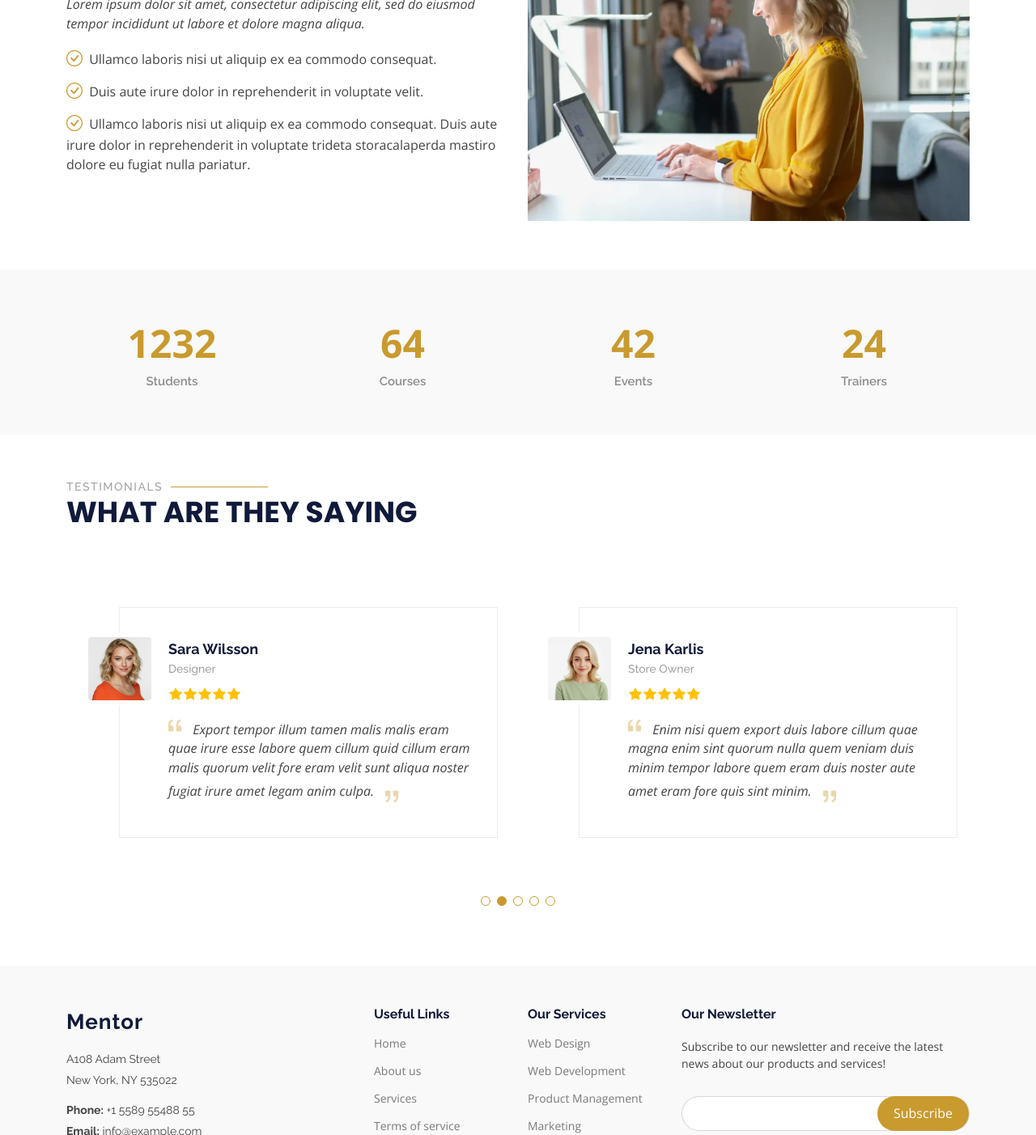
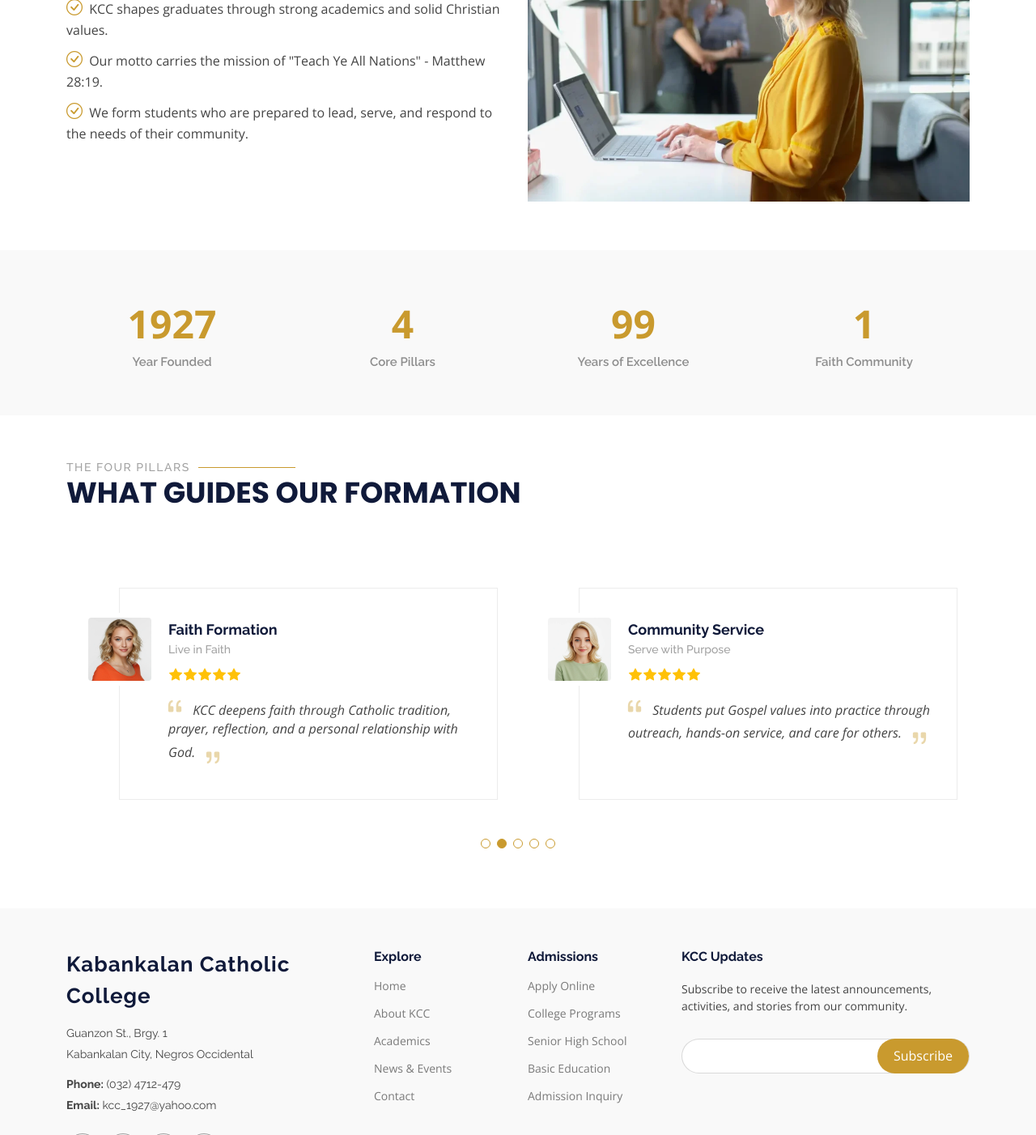
Before and after one commit to johnkeneth-buatista/bautista-project-2, a plain HTML site: page about.html in a window 1280 px wide. Shown: the part 592-1994 px from the top of the page at 81% size. Drawn offline with nearby package versions, Linux system fonts and the light colour scheme.

Commit message:
changing info in about.html

```diff
--- a/about.html
+++ b/about.html
@@ -4,9 +4,9 @@
 <head>
   <meta charset="utf-8">
   <meta content="width=device-width, initial-scale=1.0" name="viewport">
-  <title>About - Mentor Bootstrap Template</title>
-  <meta name="description" content="">
-  <meta name="keywords" content="">
+  <title>About KCC - Kabankalan Catholic College, Inc.</title>
+  <meta name="description" content="Learn about Kabankalan Catholic College, its history, mission, and four pillars of formation.">
+  <meta name="keywords" content="About KCC, Kabankalan Catholic College, Catholic education, Kabankalan City">
 
   <!-- Favicons -->
   <link href="assets/img/favicon.png" rel="icon">
@@ -42,42 +42,30 @@
     <div class="container-fluid container-xl position-relative d-flex align-items-center">
 
       <a href="index.html" class="logo d-flex align-items-center me-auto">
-        <!-- Uncomment the line below if you also wish to use an image logo -->
-        <!-- <img src="assets/img/logo.webp" alt=""> -->
-        <h1 class="sitename">Mentor</h1>
+        <img src="assets/img/logo.webp" alt="Kabankalan Catholic College logo">
+        <h1 class="sitename">KCC</h1>
       </a>
 
       <nav id="navmenu" class="navmenu">
         <ul>
-          <li><a href="index.html">Home<br></a></li>
+          <li><a href="index.html">Home</a></li>
           <li><a href="about.html" class="active">About</a></li>
-          <li><a href="courses.html">Courses</a></li>
-          <li><a href="trainers.html">Trainers</a></li>
-          <li><a href="events.html">Events</a></li>
-          <li><a href="pricing.html">Pricing</a></li>
-          <li class="dropdown"><a href="#"><span>Dropdown</span> <i class="bi bi-chevron-down toggle-dropdown"></i></a>
+          <li class="dropdown"><a href="#"><span>Academics</span> <i class="bi bi-chevron-down toggle-dropdown"></i></a>
             <ul>
-              <li><a href="#">Dropdown 1</a></li>
-              <li class="dropdown"><a href="#"><span>Deep Dropdown</span> <i class="bi bi-chevron-down toggle-dropdown"></i></a>
-                <ul>
-                  <li><a href="#">Deep Dropdown 1</a></li>
-                  <li><a href="#">Deep Dropdown 2</a></li>
-                  <li><a href="#">Deep Dropdown 3</a></li>
-                  <li><a href="#">Deep Dropdown 4</a></li>
-                  <li><a href="#">Deep Dropdown 5</a></li>
-                </ul>
-              </li>
-              <li><a href="#">Dropdown 2</a></li>
-              <li><a href="#">Dropdown 3</a></li>
-              <li><a href="#">Dropdown 4</a></li>
+              <li><a href="courses.html">College Programs</a></li>
+              <li><a href="courses.html">Senior High School</a></li>
+              <li><a href="courses.html">Basic Education</a></li>
             </ul>
           </li>
+          <li><a href="events.html">News</a></li>
+          <li><a href="pricing.html">Admissions</a></li>
+          <li><a href="trainers.html">Campus Life</a></li>
           <li><a href="contact.html">Contact</a></li>
         </ul>
         <i class="mobile-nav-toggle d-xl-none bi bi-list"></i>
       </nav>
 
-      <a class="btn-getstarted" href="courses.html">Get Started</a>
+      <a class="btn-getstarted" href="https://kcc.wela.ph" target="_blank" rel="noopener">Enroll Now</a>
 
     </div>
   </header>
@@ -90,8 +78,8 @@
         <div class="container">
           <div class="row d-flex justify-content-center text-center">
             <div class="col-lg-8">
-              <h1>About Us<br></h1>
-              <p class="mb-0">Odio et unde deleniti. Deserunt numquam exercitationem. Officiis quo odio sint voluptas consequatur ut a odio voluptatem. Sit dolorum debitis veritatis natus dolores. Quasi ratione sint. Sit quaerat ipsum dolorem.</p>
+              <h1>About KCC</h1>
+              <p class="mb-0">A Christ-centered learning community committed to faith, academic excellence, holistic formation, and service since 1927.</p>
             </div>
           </div>
         </div>
@@ -118,15 +106,14 @@
           </div>
 
           <div class="col-lg-6 order-2 order-lg-1 content" data-aos="fade-up" data-aos-delay="200">
-            <h3>Voluptatem dignissimos provident quasi corporis</h3>
+            <h3>A Legacy of Faith and Education</h3>
             <p class="fst-italic">
-              Lorem ipsum dolor sit amet, consectetur adipiscing elit, sed do eiusmod tempor incididunt ut labore et dolore
-              magna aliqua.
+              Founded in 1927, Kabankalan Catholic College has served Kabankalan City and Negros Occidental as a home for Catholic education.
             </p>
             <ul>
-              <li><i class="bi bi-check-circle"></i> <span>Ullamco laboris nisi ut aliquip ex ea commodo consequat.</span></li>
-              <li><i class="bi bi-check-circle"></i> <span>Duis aute irure dolor in reprehenderit in voluptate velit.</span></li>
-              <li><i class="bi bi-check-circle"></i> <span>Ullamco laboris nisi ut aliquip ex ea commodo consequat. Duis aute irure dolor in reprehenderit in voluptate trideta storacalaperda mastiro dolore eu fugiat nulla pariatur.</span></li>
+              <li><i class="bi bi-check-circle"></i> <span>KCC shapes graduates through strong academics and solid Christian values.</span></li>
+              <li><i class="bi bi-check-circle"></i> <span>Our motto carries the mission of "Teach Ye All Nations" - Matthew 28:19.</span></li>
+              <li><i class="bi bi-check-circle"></i> <span>We form students who are prepared to lead, serve, and respond to the needs of their community.</span></li>
             </ul>
           </div>
 
@@ -145,29 +132,29 @@
 
           <div class="col-lg-3 col-md-6">
             <div class="stats-item text-center w-100 h-100">
-              <span data-purecounter-start="0" data-purecounter-end="1232" data-purecounter-duration="1" class="purecounter"></span>
-              <p>Students</p>
+              <span data-purecounter-start="0" data-purecounter-end="1927" data-purecounter-duration="1" class="purecounter"></span>
+              <p>Year Founded</p>
             </div>
           </div><!-- End Stats Item -->
 
           <div class="col-lg-3 col-md-6">
             <div class="stats-item text-center w-100 h-100">
-              <span data-purecounter-start="0" data-purecounter-end="64" data-purecounter-duration="1" class="purecounter"></span>
-              <p>Courses</p>
+              <span data-purecounter-start="0" data-purecounter-end="4" data-purecounter-duration="1" class="purecounter"></span>
+              <p>Core Pillars</p>
             </div>
           </div><!-- End Stats Item -->
 
           <div class="col-lg-3 col-md-6">
             <div class="stats-item text-center w-100 h-100">
-              <span data-purecounter-start="0" data-purecounter-end="42" data-purecounter-duration="1" class="purecounter"></span>
-              <p>Events</p>
+              <span data-purecounter-start="0" data-purecounter-end="99" data-purecounter-duration="1" class="purecounter"></span>
+              <p>Years of Excellence</p>
             </div>
           </div><!-- End Stats Item -->
 
           <div class="col-lg-3 col-md-6">
             <div class="stats-item text-center w-100 h-100">
-              <span data-purecounter-start="0" data-purecounter-end="24" data-purecounter-duration="1" class="purecounter"></span>
-              <p>Trainers</p>
+              <span data-purecounter-start="0" data-purecounter-end="1" data-purecounter-duration="1" class="purecounter"></span>
+              <p>Faith Community</p>
             </div>
           </div><!-- End Stats Item -->
 
@@ -182,8 +169,8 @@
 
       <!-- Section Title -->
       <div class="container section-title" data-aos="fade-up">
-        <h2>Testimonials</h2>
-        <p>What are they saying</p>
+        <h2>The Four Pillars</h2>
+        <p>What guides our formation</p>
       </div><!-- End Section Title -->
 
       <div class="container" data-aos="fade-up" data-aos-delay="100">
@@ -220,14 +207,14 @@
               <div class="testimonial-wrap">
                 <div class="testimonial-item">
                   <img src="assets/img/person/person-m-9.webp" class="testimonial-img" alt="">
-                  <h3>Saul Goodman</h3>
-                  <h4>Ceo &amp; Founder</h4>
+                  <h3>Academic Excellence</h3>
+                  <h4>Think Critically</h4>
                   <div class="stars">
                     <i class="bi bi-star-fill"></i><i class="bi bi-star-fill"></i><i class="bi bi-star-fill"></i><i class="bi bi-star-fill"></i><i class="bi bi-star-fill"></i>
                   </div>
                   <p>
                     <i class="bi bi-quote quote-icon-left"></i>
-                    <span>Proin iaculis purus consequat sem cure digni ssim donec porttitora entum suscipit rhoncus. Accusantium quam, ultricies eget id, aliquam eget nibh et. Maecen aliquam, risus at semper.</span>
+                    <span>Rigorous learning challenges students to develop curiosity, discipline, and a genuine love for knowledge.</span>
                     <i class="bi bi-quote quote-icon-right"></i>
                   </p>
                 </div>
@@ -238,14 +225,14 @@
               <div class="testimonial-wrap">
                 <div class="testimonial-item">
                   <img src="assets/img/person/person-f-5.webp" class="testimonial-img" alt="">
-                  <h3>Sara Wilsson</h3>
-                  <h4>Designer</h4>
+                  <h3>Faith Formation</h3>
+                  <h4>Live in Faith</h4>
                   <div class="stars">
                     <i class="bi bi-star-fill"></i><i class="bi bi-star-fill"></i><i class="bi bi-star-fill"></i><i class="bi bi-star-fill"></i><i class="bi bi-star-fill"></i>
                   </div>
                   <p>
                     <i class="bi bi-quote quote-icon-left"></i>
-                    <span>Export tempor illum tamen malis malis eram quae irure esse labore quem cillum quid cillum eram malis quorum velit fore eram velit sunt aliqua noster fugiat irure amet legam anim culpa.</span>
+                    <span>KCC deepens faith through Catholic tradition, prayer, reflection, and a personal relationship with God.</span>
                     <i class="bi bi-quote quote-icon-right"></i>
                   </p>
                 </div>
@@ -256,14 +243,14 @@
               <div class="testimonial-wrap">
                 <div class="testimonial-item">
                   <img src="assets/img/person/person-f-12.webp" class="testimonial-img" alt="">
-                  <h3>Jena Karlis</h3>
-                  <h4>Store Owner</h4>
+                  <h3>Community Service</h3>
+                  <h4>Serve with Purpose</h4>
                   <div class="stars">
                     <i class="bi bi-star-fill"></i><i class="bi bi-star-fill"></i><i class="bi bi-star-fill"></i><i class="bi bi-star-fill"></i><i class="bi bi-star-fill"></i>
                   </div>
                   <p>
                     <i class="bi bi-quote quote-icon-left"></i>
-                    <span>Enim nisi quem export duis labore cillum quae magna enim sint quorum nulla quem veniam duis minim tempor labore quem eram duis noster aute amet eram fore quis sint minim.</span>
+                    <span>Students put Gospel values into practice through outreach, hands-on service, and care for others.</span>
                     <i class="bi bi-quote quote-icon-right"></i>
                   </p>
                 </div>
@@ -274,14 +261,14 @@
               <div class="testimonial-wrap">
                 <div class="testimonial-item">
                   <img src="assets/img/person/person-m-12.webp" class="testimonial-img" alt="">
-                  <h3>Matt Brandon</h3>
-                  <h4>Freelancer</h4>
+                  <h3>Holistic Development</h3>
+                  <h4>Grow in Character</h4>
                   <div class="stars">
                     <i class="bi bi-star-fill"></i><i class="bi bi-star-fill"></i><i class="bi bi-star-fill"></i><i class="bi bi-star-fill"></i><i class="bi bi-star-fill"></i>
                   </div>
                   <p>
                     <i class="bi bi-quote quote-icon-left"></i>
-                    <span>Fugiat enim eram quae cillum dolore dolor amet nulla culpa multos export minim fugiat minim velit minim dolor enim duis veniam ipsum anim magna sunt elit fore quem dolore labore illum veniam.</span>
+                    <span>Education at KCC nurtures the mind, heart, body, and spirit to prepare students for meaningful lives.</span>
                     <i class="bi bi-quote quote-icon-right"></i>
                   </p>
                 </div>
@@ -292,14 +279,14 @@
               <div class="testimonial-wrap">
                 <div class="testimonial-item">
                   <img src="assets/img/person/person-m-13.webp" class="testimonial-img" alt="">
-                  <h3>John Larson</h3>
-                  <h4>Entrepreneur</h4>
+                  <h3>Christian Leadership</h3>
+                  <h4>Lead with Values</h4>
                   <div class="stars">
                     <i class="bi bi-star-fill"></i><i class="bi bi-star-fill"></i><i class="bi bi-star-fill"></i><i class="bi bi-star-fill"></i><i class="bi bi-star-fill"></i>
                   </div>
                   <p>
                     <i class="bi bi-quote quote-icon-left"></i>
-                    <span>Quis quorum aliqua sint quem legam fore sunt eram irure aliqua veniam tempor noster veniam enim culpa labore duis sunt culpa nulla illum cillum fugiat legam esse veniam culpa fore nisi cillum quid.</span>
+                    <span>KCC forms confident graduates who lead responsibly, respect others, and work for the common good.</span>
                     <i class="bi bi-quote quote-icon-right"></i>
                   </p>
                 </div>
@@ -322,13 +309,13 @@
       <div class="row gy-4">
         <div class="col-lg-4 col-md-6 footer-about">
           <a href="index.html" class="logo d-flex align-items-center">
-            <span class="sitename">Mentor</span>
+            <span class="sitename">Kabankalan Catholic College</span>
           </a>
           <div class="footer-contact pt-3">
-            <p>A108 Adam Street</p>
-            <p>New York, NY 535022</p>
-            <p class="mt-3"><strong>Phone:</strong> <span>+1 5589 55488 55</span></p>
-            <p><strong>Email:</strong> <span>info@example.com</span></p>
+            <p>Guanzon St., Brgy. 1</p>
+            <p>Kabankalan City, Negros Occidental</p>
+            <p class="mt-3"><strong>Phone:</strong> <span>(032) 4712-479</span></p>
+            <p><strong>Email:</strong> <span>kcc_1927@yahoo.com</span></p>
           </div>
           <div class="social-links d-flex mt-4">
             <a href=""><i class="bi bi-twitter-x"></i></a>
@@ -339,30 +326,30 @@
         </div>
 
         <div class="col-lg-2 col-md-3 footer-links">
-          <h4>Useful Links</h4>
+          <h4>Explore</h4>
           <ul>
-            <li><a href="#">Home</a></li>
-            <li><a href="#">About us</a></li>
-            <li><a href="#">Services</a></li>
-            <li><a href="#">Terms of service</a></li>
-            <li><a href="#">Privacy policy</a></li>
+            <li><a href="index.html">Home</a></li>
+            <li><a href="about.html">About KCC</a></li>
+            <li><a href="courses.html">Academics</a></li>
+            <li><a href="events.html">News & Events</a></li>
+            <li><a href="contact.html">Contact</a></li>
           </ul>
         </div>
 
         <div class="col-lg-2 col-md-3 footer-links">
-          <h4>Our Services</h4>
+          <h4>Admissions</h4>
           <ul>
-            <li><a href="#">Web Design</a></li>
-            <li><a href="#">Web Development</a></li>
-            <li><a href="#">Product Management</a></li>
-            <li><a href="#">Marketing</a></li>
-            <li><a href="#">Graphic Design</a></li>
+            <li><a href="https://kcc.wela.ph" target="_blank" rel="noopener">Apply Online</a></li>
+            <li><a href="courses.html">College Programs</a></li>
+            <li><a href="courses.html">Senior High School</a></li>
+            <li><a href="courses.html">Basic Education</a></li>
+            <li><a href="contact.html">Admission Inquiry</a></li>
           </ul>
         </div>
 
         <div class="col-lg-4 col-md-12 footer-newsletter">
-          <h4>Our Newsletter</h4>
-          <p>Subscribe to our newsletter and receive the latest news about our products and services!</p>
+          <h4>KCC Updates</h4>
+          <p>Subscribe to receive the latest announcements, activities, and stories from our community.</p>
           <form action="#" method="post" class="email-form">
             <div class="newsletter-form"><input type="email" name="email"><input type="submit" value="Subscribe"></div>
             <div class="loading">Loading</div>
@@ -375,7 +362,7 @@
     </div>
 
     <div class="container copyright text-center mt-4">
-      <p>© <span>Copyright</span> <strong class="px-1 sitename">Mentor</strong> <span>All Rights Reserved</span></p>
+      <p>© <span>Copyright</span> <strong class="px-1 sitename">Kabankalan Catholic College, Inc.</strong> <span>All Rights Reserved</span></p>
       <div class="credits">
         <!-- All the links in the footer should remain intact. -->
         <!-- You can delete the links only if you've purchased the pro version. -->
```
